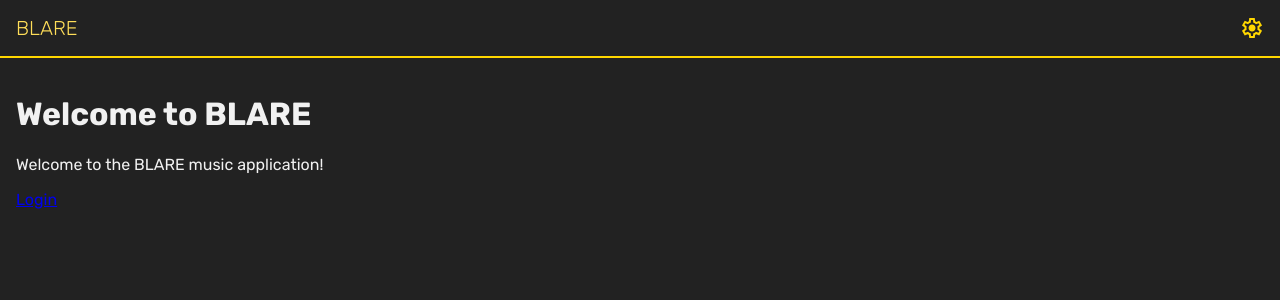
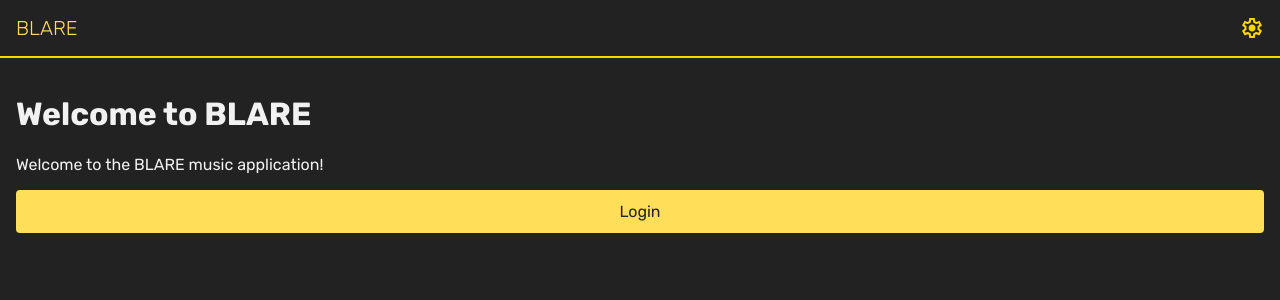
Before and after one commit to zackmorgs/BLARE-ng, an Angular app in the folder client/: page /home in a window 1280 px wide. Shown: the top 300 px of the page. Built offline with nearby package versions, Linux system fonts and the light colour scheme; a web font is replaced by a local one.

Commit message:
added style for button

```diff
--- a/client/src/styles.scss
+++ b/client/src/styles.scss
@@ -16,3 +16,19 @@ body {
 .container {
     padding:1rem;
 }
+
+
+.btn {
+        padding: 0.75rem 1rem;
+    font-size: 1rem;
+    background-color: #ffde59;
+    color: #242424;
+    border: none;
+    border-radius: 4px;
+    cursor: pointer;
+    width: 100%;
+    text-decoration: none;
+    transition: transform 0.1s ease-in-out, background-color 0.1s ease-in-out;
+    display: block;
+    text-align: center;
+}
```
